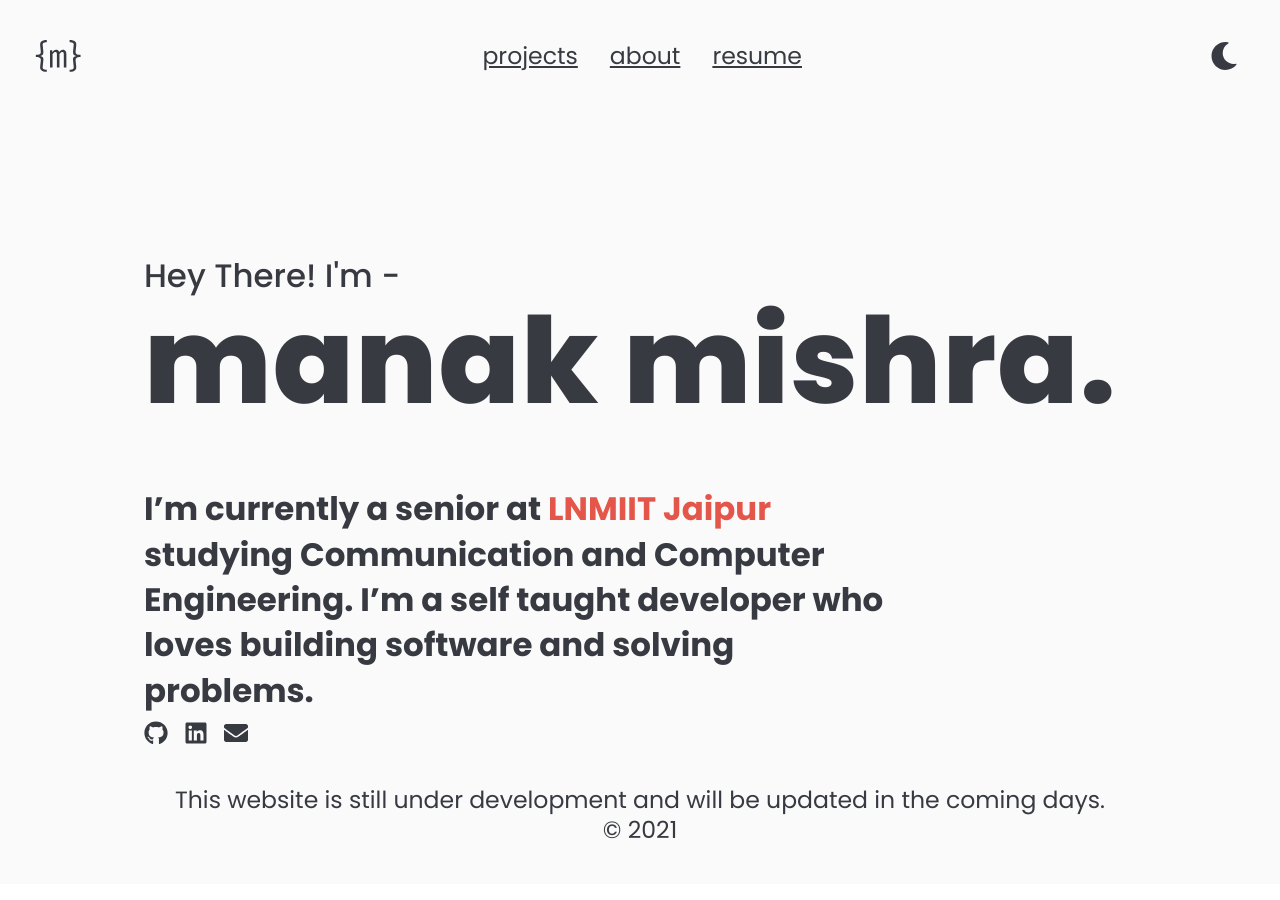
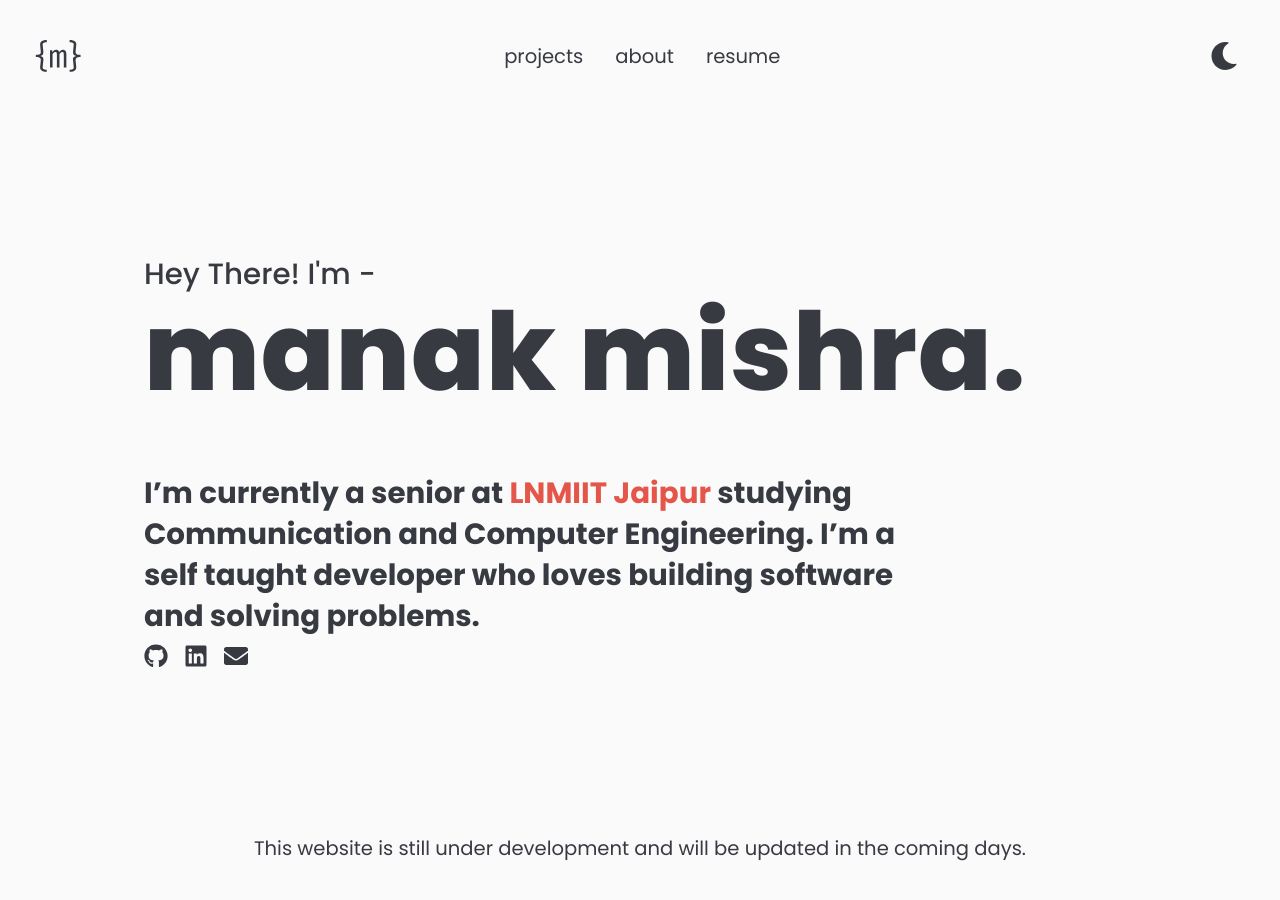
Before and after one commit to manakmishra/manakmishra.github.io, a Next.js app: page / in a window 1280 px wide. Built offline with nearby package versions, Linux system fonts and the light colour scheme.

Commit message:
updated styles

```diff
--- a/components/Footer.tsx
+++ b/components/Footer.tsx
@@ -9,12 +9,9 @@ export default function Footer() {
         <Box
         bg={useColorModeValue('background.light', 'background.dark')}
         color={useColorModeValue('foreground.light', 'foreground.dark')}>
-            <Box py={10}>
+            <Box pt={5} pb={10}>
                 <Text textStyle="hfLabel" textAlign={'center'}>
                     This website is still under development and will be updated in the coming days.
-                </Text>
-                <Text textStyle="hfLabel" textAlign={'center'}>
-                    © 2021
                 </Text>
             </Box>
         </Box>
--- a/components/Hero.tsx
+++ b/components/Hero.tsx
@@ -10,10 +10,10 @@ import {
   export const Hero: React.FC = () => {
       return (
           <>
-            <Stack justifyContent="flex-start" alignItems="flex-start">
+            <Stack justifyContent="flex-start" alignItems="flex-start" mb="148px">
                 <Text textStyle="body">Hey There! I'm - </Text>
                 <Text textStyle="name">manak mishra.</Text>
-                <Box width="75%">
+                <Box width={["90vw", "80vw", "75vw", "60vw"]}>
                     <Text mt="60px" textStyle="title">I’m currently a senior at <Link href="https://www.lnmiit.ac.in" variant="primary">LNMIIT Jaipur</Link> studying Communication and Computer Engineering. I’m a self taught developer who loves building software and solving problems.</Text>
                 </Box>
                 <Stack isInline spacing={4}>
--- a/components/NavBar.tsx
+++ b/components/NavBar.tsx
@@ -24,7 +24,7 @@ const MenuToggle = ({ toggle, isOpen }: any) => {
 
 const MenuItem = ({ children, isLast, to = "/", ...props }: any) => {
   return (
-    <Link href={to}>
+    <Link variant="nav" href={to}>
       <Text textStyle="hfLabel">
         {children}
       </Text>
--- a/styles/theme/components/link.tsx
+++ b/styles/theme/components/link.tsx
@@ -1,5 +1,6 @@
 import { ThemeComponentProps } from "@chakra-ui/react";
 import { mode } from '@chakra-ui/theme-tools'
+import { fontWeights } from "../typography";
 
 export const Link = {
     baseStyle: {
@@ -23,6 +24,14 @@ export const Link = {
           textDecoration: 'none'
         }
       }),
+      nav: (props: ThemeComponentProps) => ({
+        color: mode('foreground.light', 'foreground.dark')(props),
+        textDecoration: 'none',
+        _hover: {
+          color: mode('cyan.light', 'cyan.dark')(props),
+          textDecoration: 'underline',
+        }
+      }),
     },
     defaultProps: {
       variant: 'default'
--- a/styles/theme/typography.ts
+++ b/styles/theme/typography.ts
@@ -19,9 +19,9 @@ export const fontWeights = {
 };
 
 export const fontSizes = {
-    display: fluidType(100, 144),
-    display2: fluidType(28, 38),
-    display3: fluidType(20, 28),
+    display: fluidType(96, 124),
+    display2: fluidType(24, 36),
+    display3: fluidType(16, 24),
 };
 
 export const textStyles = {
```
